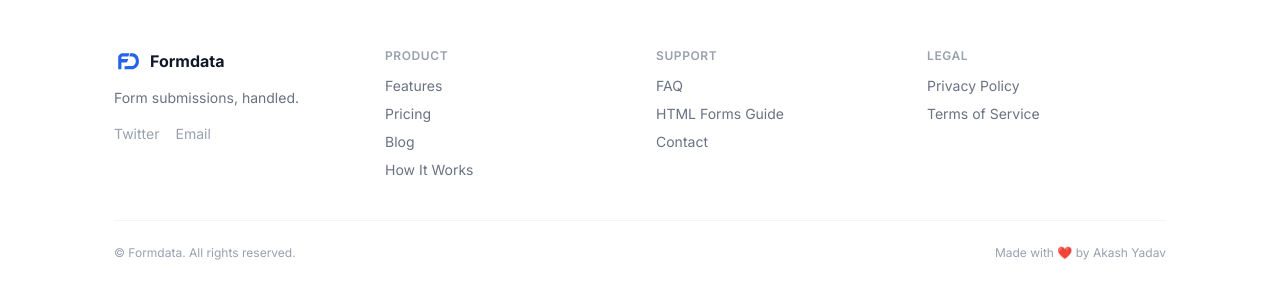
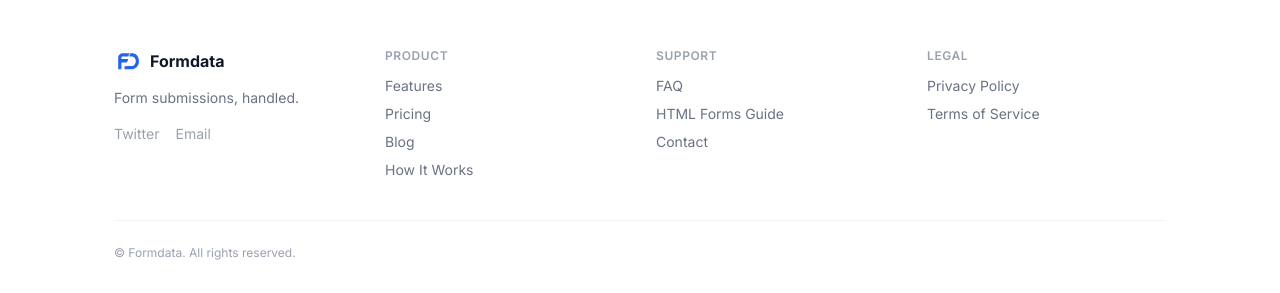
Before and after one commit to imakashy00/formdata, a FastAPI app: page /blogs in a window 1280 px wide. Shown: the part 1654-1947 px from the top of the page. Run offline with FastAPI, Linux system fonts and the light colour scheme; style sheets or scripts are compiled from the project's sources; parts of the project's set-up code (start-up, migrations or seed data) failed here and were passed over.

Commit message:
refactor(footer): remove credit attribution
Remove the personal credit line from the footer template.

```diff
--- a/app/templates/partials/footer.html
+++ b/app/templates/partials/footer.html
@@ -46,7 +46,6 @@
 
         <div class="border-t border-gray-100 pt-6 flex flex-col md:flex-row justify-between items-center gap-2">
             <p class="text-gray-400 text-xs">&copy; <span id="yr"></span> Formdata. All rights reserved.</p>
-            <p class="text-gray-400 text-xs">Made with ❤️ by Akash Yadav</p>
         </div>
     </div>
 </footer>
```
